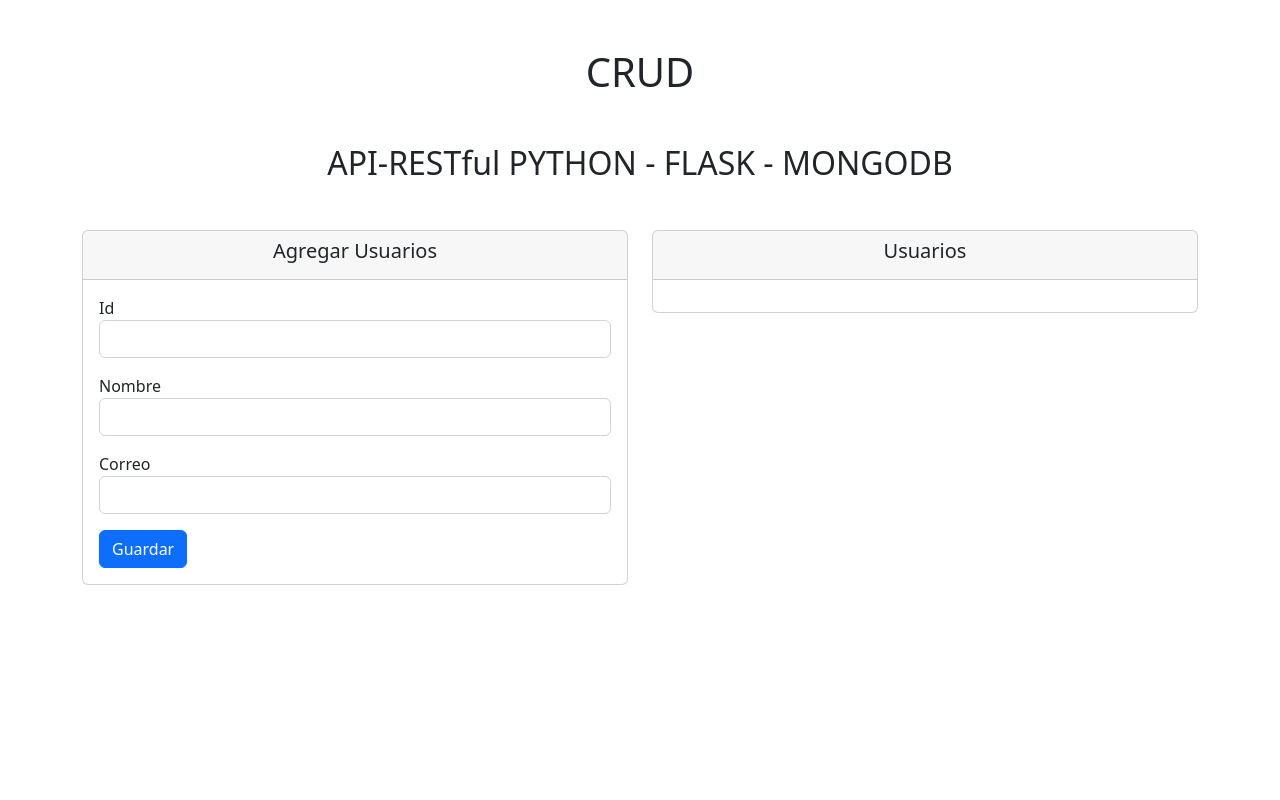
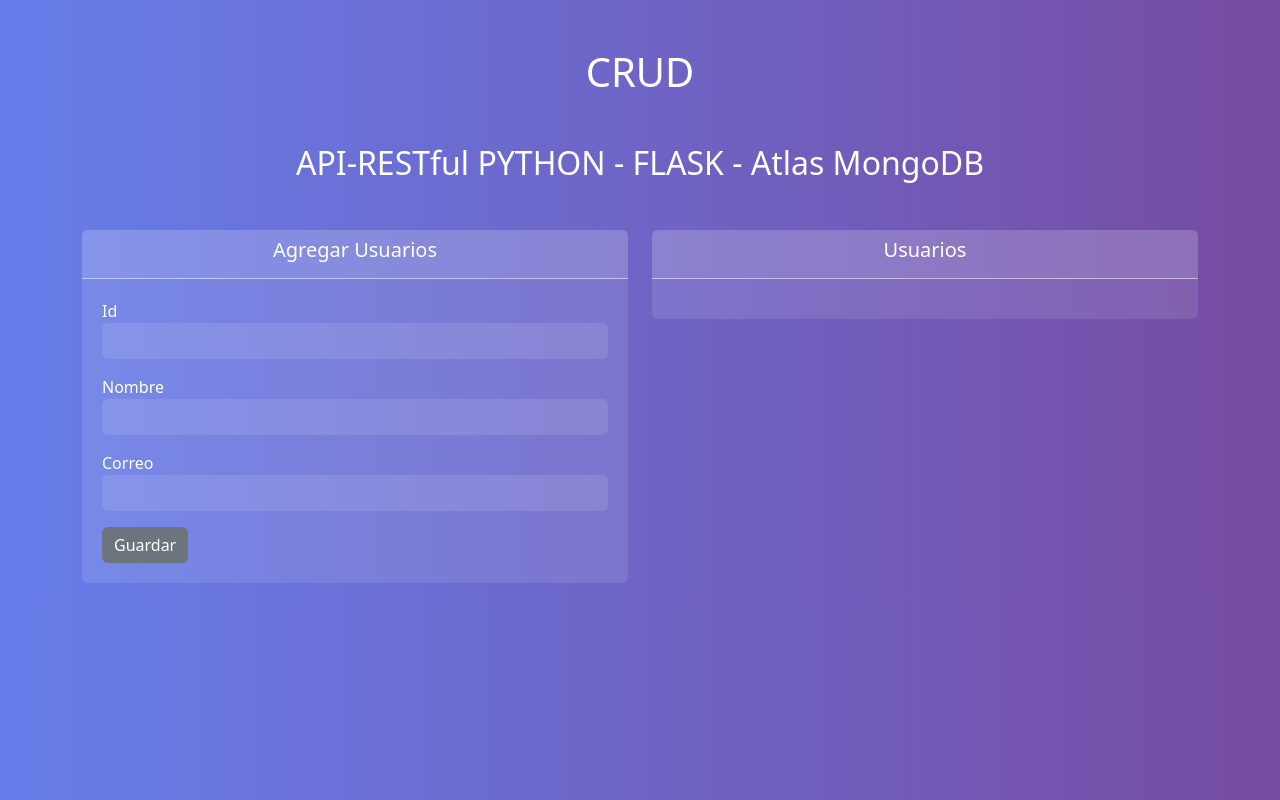
Before and after one commit to Forcemaxyt/Crud_distribuida, a Flask app: page / in a window 1280 px wide. Run offline with Flask 3, Linux system fonts and the light colour scheme; data that the repository does not hold is empty.

Commit message:
Update index.html
cambios visuales en el crud

```diff
--- a/templates/index.html
+++ b/templates/index.html
@@ -4,15 +4,68 @@
     <meta charset="UTF-8">
     <meta http-equiv="X-UA-Compatible" content="IE=edge">
     <meta name="viewport" content="width=device-width, initial-scale=1.0">
-    <title>Document</title>
+    <title>CRUD - API RESTful Python Flask Atlas-MongoDB</title>
     <link href="https://cdn.jsdelivr.net/npm/bootstrap@5.2.0-beta1/dist/css/bootstrap.min.css" rel="stylesheet" integrity="sha384-0evHe/X+R7YkIZDRvuzKMRqM+OrBnVFBL6DOitfPri4tjfHxaWutUpFmBp4vmVor" crossorigin="anonymous">
-
+    <style>
+        body {
+            background: linear-gradient(to right, #667eea, #764ba2);
+            color: #fff;
+        }
+        .card {
+            background-color: rgba(255, 255, 255, 0.1);
+            border: none;
+        }
+        .card-header {
+            background-color: rgba(255, 255, 255, 0.1);
+            border-bottom: 1px solid rgba(255, 255, 255, 0.5);
+        }
+        .card-body {
+            padding: 1.25rem;
+        }
+        .form-control {
+            background-color: rgba(255, 255, 255, 0.1);
+            border: none;
+            color: #fff;
+        }
+        .form-control:focus {
+            background-color: rgba(255, 255, 255, 0.2);
+            color: #fff;
+        }
+        .btn-primary {
+            background-color: #6c757d;
+            border: none;
+        }
+        .btn-primary:hover {
+            background-color: #38c557;
+        }
+        .btn-editar {
+            background-color: #6c757d;
+            border: none;
+            color: #fff;
+        }
+        .btn-editar:hover {
+            background-color: #007bff;
+        }
+        .btn-borrar {
+            background-color: #6c757d;
+            border: none;
+            color: #fff;
+        }
+        .btn-borrar:hover {
+            background-color: #dc3545;
+        }
+        .list-group-item {
+            background-color: rgba(255, 255, 255, 0.1);
+            border: none;
+            color: #fff;
+        }
+    </style>
 </head>
 <body>
 
     <div class="container">
         <h1 class="text-center mt-5 mb-5">CRUD</h1>
-        <h2 class="text-center mt-5 mb-5">API-RESTful PYTHON - FLASK - MONGODB</h2>
+        <h2 class="text-center mt-5 mb-5">API-RESTful PYTHON - FLASK - Atlas MongoDB</h2>
     </div>
 
     <div class="container">
@@ -55,8 +108,8 @@
                                                 <input type="text" class="form-control" value="{{usuario.Nombre}}" name="Nombre">
                                                 <small>CORREO</small>
                                                 <input type="text" class="form-control" value="{{usuario.Correo}}" name="Correo">
-                                                <button class="btn btn-primary btn-sm mt-3" type="button" onclick="confirmarEdicion('{{usuario.Id}}')">Editar</button>
-                                                <button class="btn btn-danger btn-sm mt-3" onclick="eliminarUsuario('{{usuario.Id}}')">Eliminar</button>
+                                                <button class="btn btn-editar btn-sm mt-3" type="button" onclick="confirmarEdicion('{{usuario.Id}}')">Editar</button>
+                                                <button class="btn btn-borrar btn-sm mt-3" onclick="eliminarUsuario('{{usuario.Id}}')">Eliminar</button>
                                             </form>
                                         </li>
                                     </div>
```
